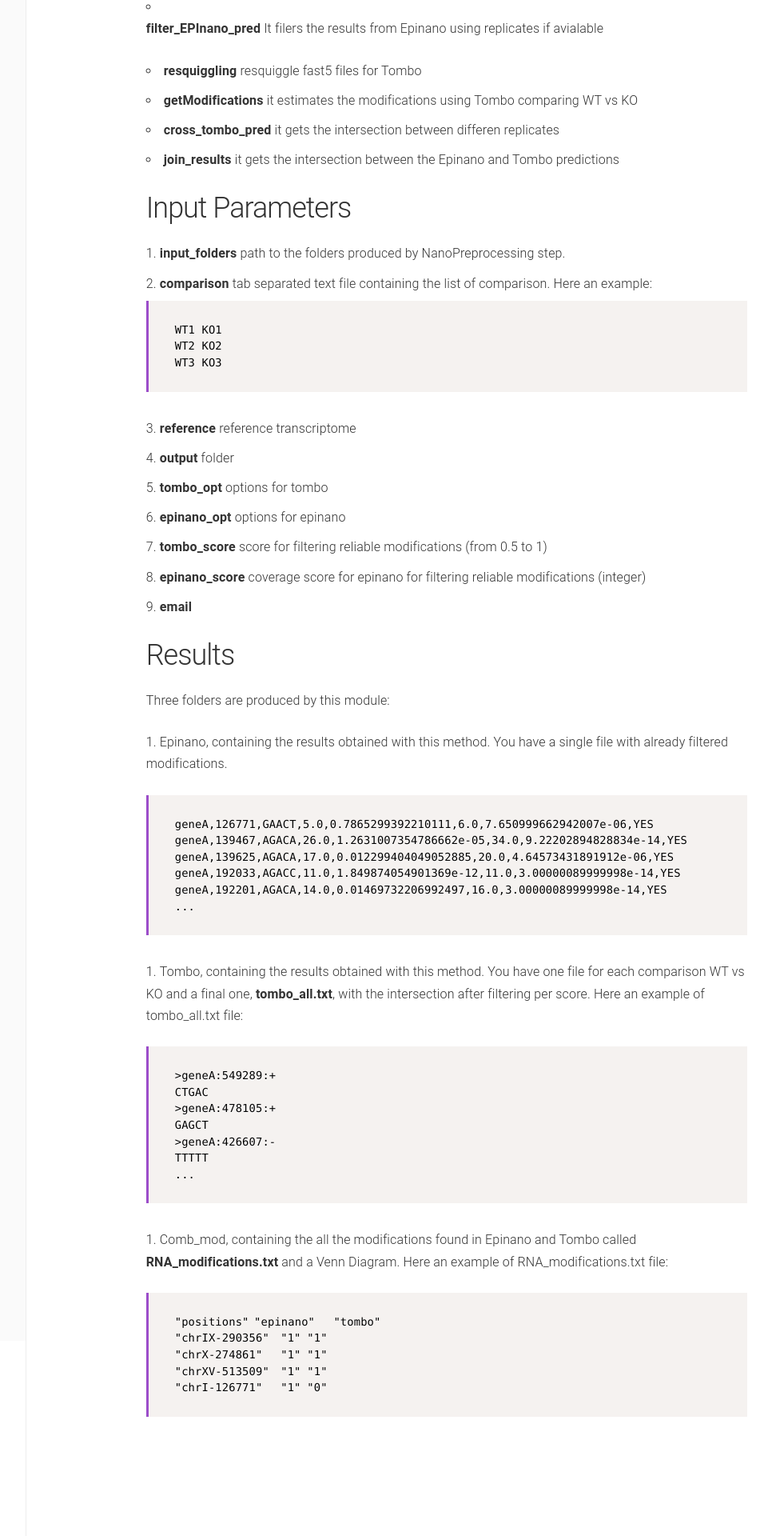
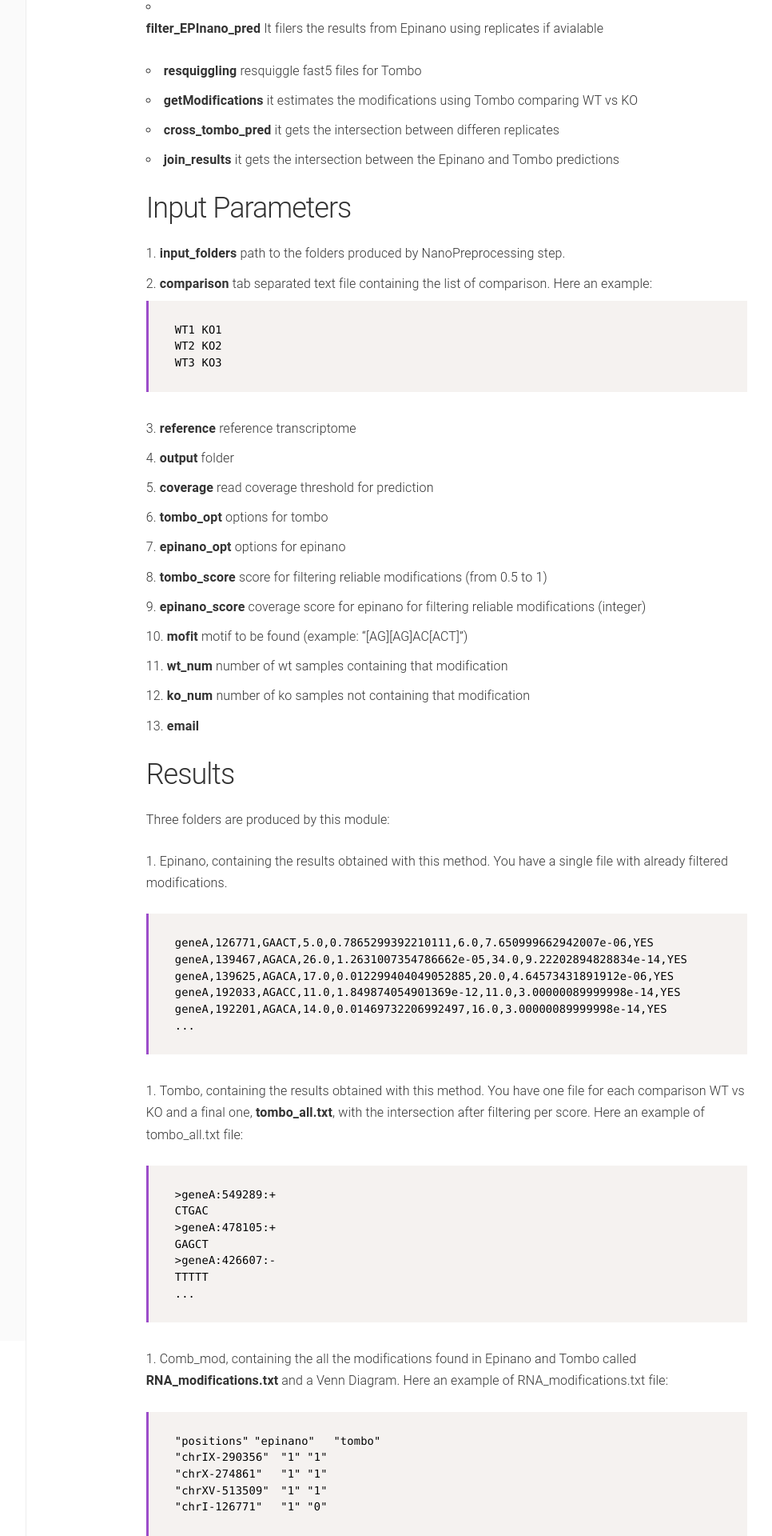
Before and after one commit to biocorecrg/master_of_pores, a Jekyll site: the page built from docs/nanomod.md, in a window 1280 px wide. Shown: the part 1024-2944 px from the top of the page at 80% size, without its empty margins (180-1146 px from the left). Built offline with Jekyll 4.4.1, drawn with Linux system fonts in a browser that asks for light colours.

Commit message:
Update nanomod.md

````diff
--- a/docs/nanomod.md
+++ b/docs/nanomod.md
@@ -33,10 +33,14 @@ WT3 KO3
 ```
 1. **reference** reference transcriptome
 1. **output** folder
+1. **coverage** read coverage threshold for prediction
 1. **tombo_opt** options for tombo
 1. **epinano_opt** options for epinano
 1. **tombo_score** score for filtering reliable modifications (from 0.5 to 1)
 1. **epinano_score** coverage score for epinano for filtering reliable modifications (integer)
+1. **mofit** motif to be found (example: "[AG][AG]AC[ACT]")
+1. **wt_num** number of wt samples containing that modification
+1. **ko_num** number of ko samples not containing that modification
 1. **email**
 
 ## Results
````
